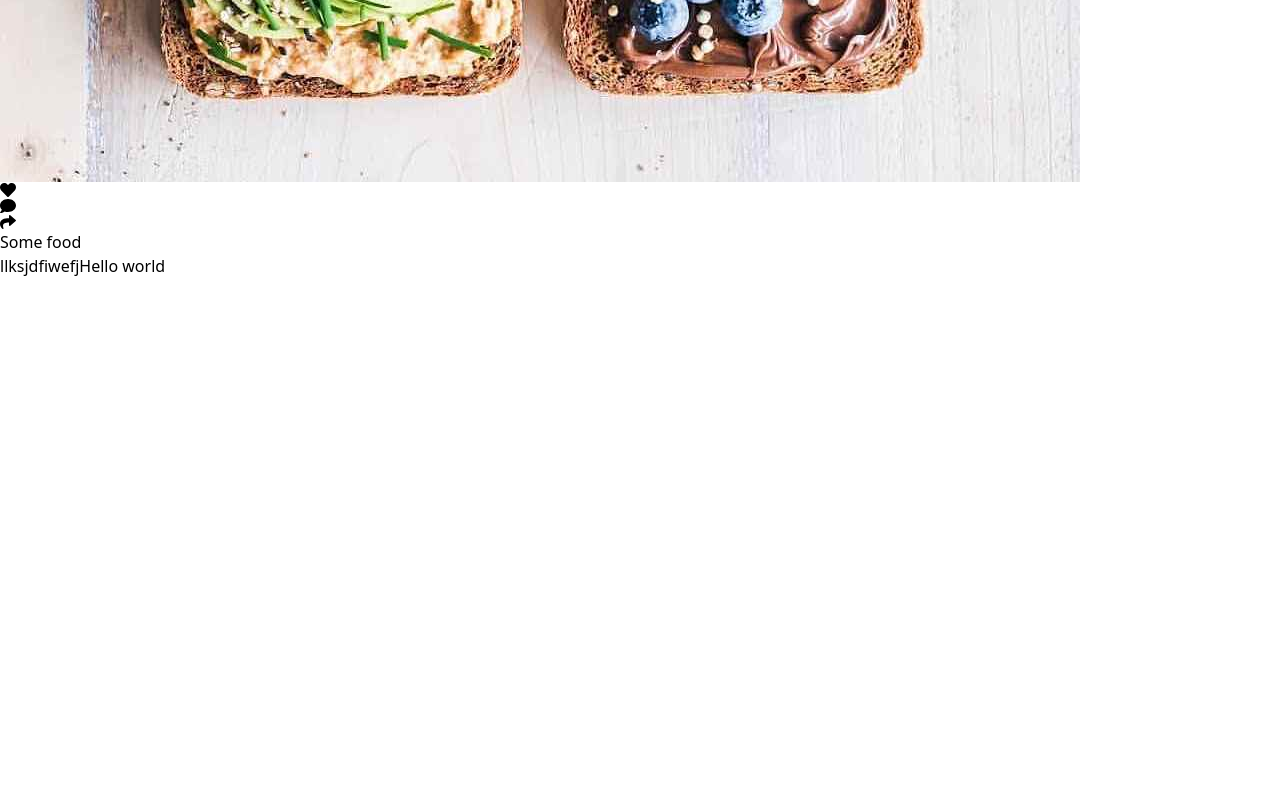
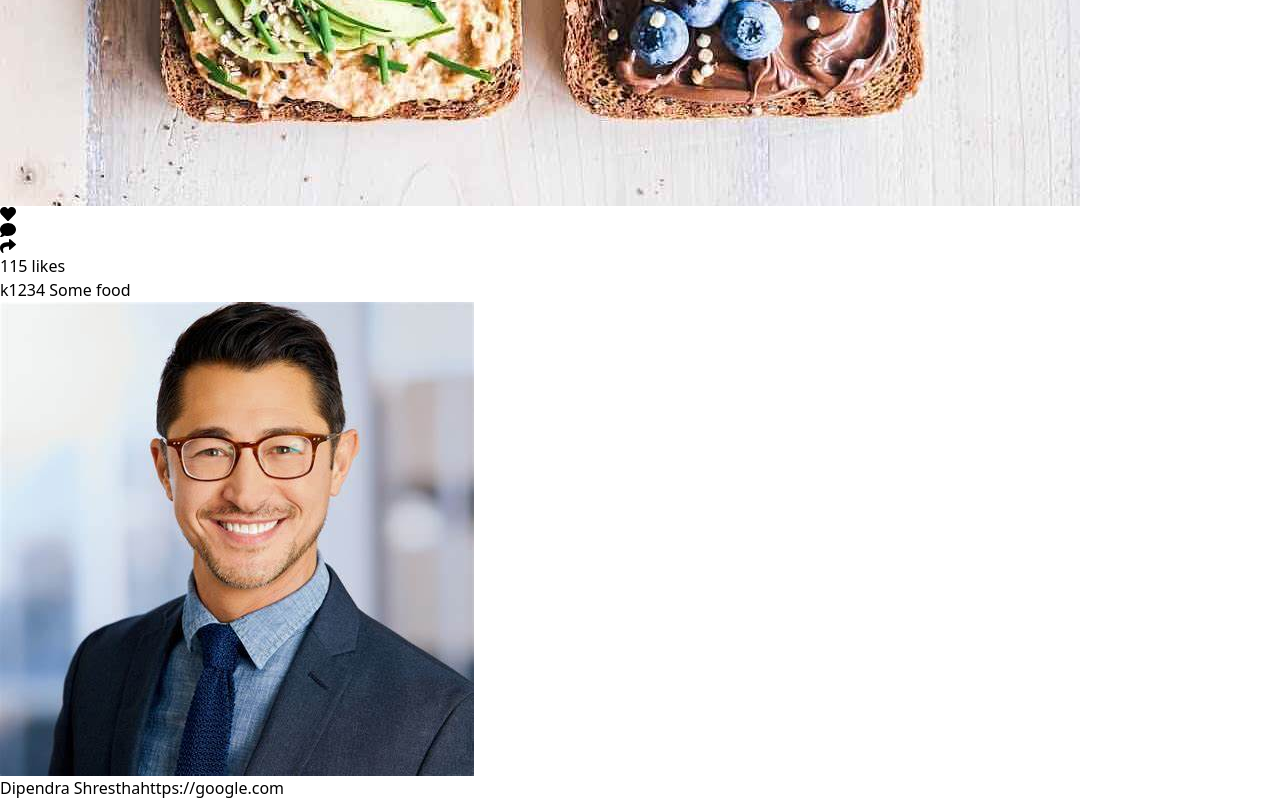
Before and after one commit to StructHack/insta, a React (Vite) app in the folder insta-frontend/: page / in a window 1280 px wide. Shown: the part 5523-6323 px from the top of the page. Before the commit the page ends 5801 px from the top, so only its background shows below. Built offline with nearby package versions, Linux system fonts and the light colour scheme.

Commit message:
profile section front-end done

```diff
--- a/insta-frontend/src/components/posts/Post.tsx
+++ b/insta-frontend/src/components/posts/Post.tsx
@@ -10,7 +10,8 @@ type Posts = {
     title: string,
     user:{
         id: number,
-        fullName: string
+        fullName: string,
+        username: string
     },
     attachment: string
 }
@@ -26,7 +27,8 @@ export const Post = () => {
             title: "Some food",
             user:{
                 id:2,
-                fullName: "Dipendra Shrestha"
+                fullName: "Dipendra Shrestha",
+                username: "di11"
             },
             attachment: "sdfwerfsdf"
         },
@@ -35,7 +37,8 @@ export const Post = () => {
             title: "Some food",
             user:{
                 id:2,
-                fullName: "Dipendra Shrestha"
+                fullName: "Dipendra Shrestha",
+                username: "k1234"
             },
             attachment: "sdfwerfsdf"
         }
@@ -77,12 +80,13 @@ export const Post = () => {
                     </p>
 
                     <img src={food} className="w-full"/>
-                    <div className="flex flex-row gap-5 my-2 text-[25px]">
+                    <div className="flex flex-row gap-5 my-2 text-[20px] px-1">
                     <FaHeart />
                     <FaComment />
                     <FaShare/>
                     </div>
-                    <p className="font-bold">{p.title}</p>
+                    <p className="text-sm px-1">115 likes</p>
+                    <p className="font-bold text-sm px-1 pb-2">{p.user.username} {p.title}</p>
                 </div>
             })
         }</div>
--- a/insta-frontend/src/components/profile/Profile.tsx
+++ b/insta-frontend/src/components/profile/Profile.tsx
@@ -1,11 +1,12 @@
 import { AxiosError } from "axios";
 import { useEffect, useState } from "react";
-import food from "../../assets/img/food.jpg"
+import one from "../../assets/img/two.jpg"
 
 type Profile = {
     id: number,
     attachment: string,
-    fullName: string
+    fullName: string,
+    website: string
 }
 export const Profile = () => {
     const [profile, setProfile] = useState<Profile | null>(null);
@@ -15,7 +16,8 @@ export const Profile = () => {
 
         id:1,
         attachment: "abcdef",
-        fullName: "llksjdfiwefjHello world"
+        fullName: "Dipendra Shrestha",
+        website: "https://google.com"
     }
 
 
@@ -47,8 +49,12 @@ export const Profile = () => {
     {
         error ?
         <div>{error?.message}</div>
-        :<div>
-            {profile?.fullName}
+        :<div className="m-5 flex flex-row gap-3">
+            <img src={one} className="w-[50px] rounded-[50%]"/>
+            <p className="flex flex-col">
+                <span className="font-bold">{data.fullName}</span>
+                <span className="text-sm">{data.website}</span>
+                </p>
             </div>
     }
     </div>
--- a/insta-frontend/src/components/stories/Stories.tsx
+++ b/insta-frontend/src/components/stories/Stories.tsx
@@ -65,7 +65,7 @@ export const Stories = () => {
     return <div>Loading...</div>
   }
  return (
-    <div className="flex flex-row gap-2 h-[100px] justify-start items-center p-4 border-2 my-2 mx-1 ">
+    <div className="flex flex-row gap-2 h-[100px] justify-start items-center p-4 border-2 my-2  ">
         {
            error ? <div>{error.message}</div> :
            <div className="flex flex-row gap-[20px]">{
```
